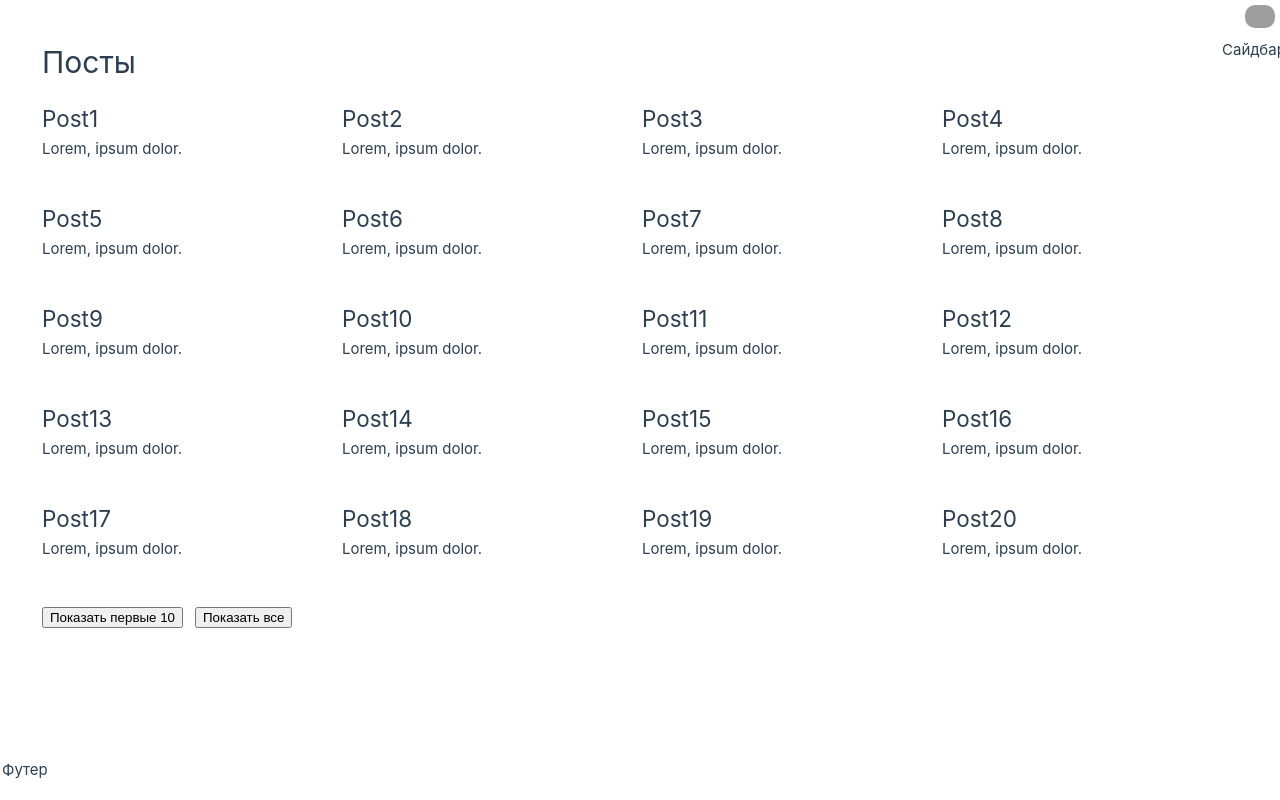
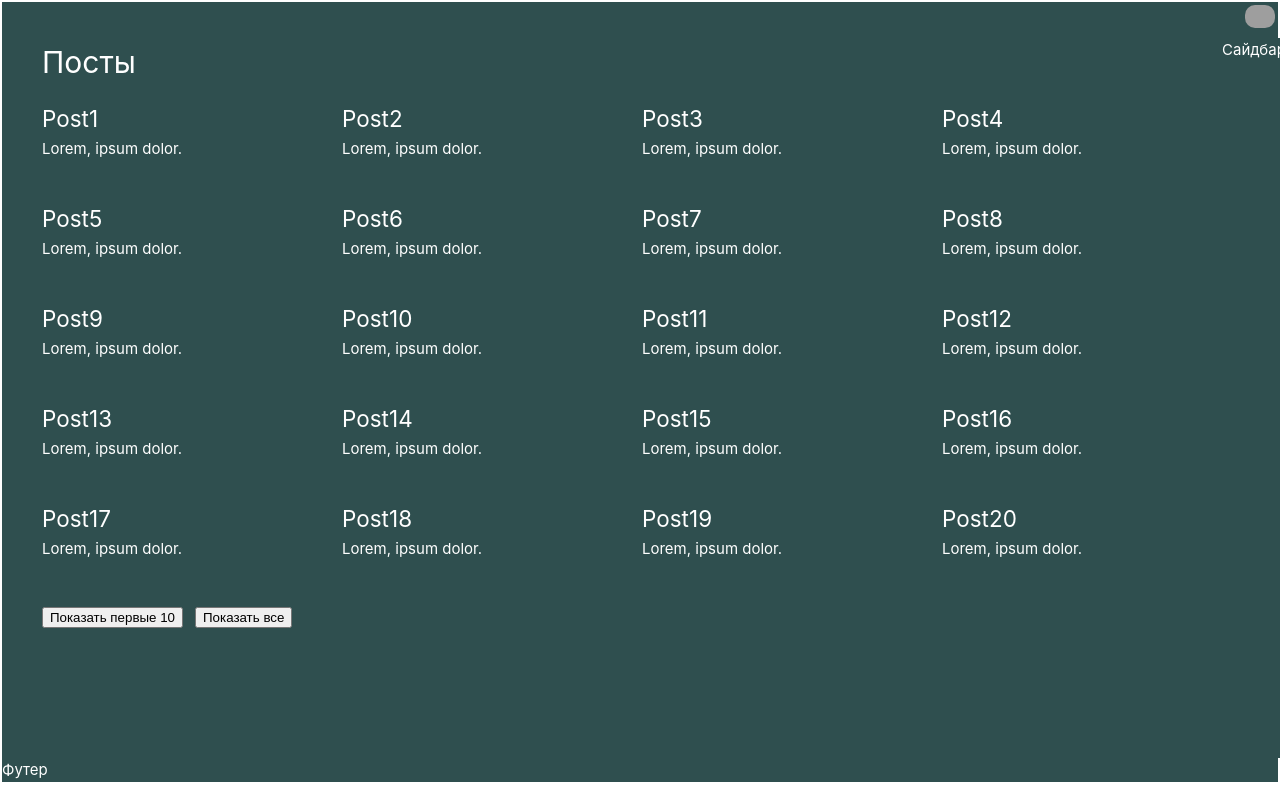
Before and after one commit to medvedevse/lad-vue-2024, a Vue app: page / in a window 1280 px wide. Built offline with nearby package versions, Linux system fonts and the light colour scheme; grey boxes are pictures that could not be loaded.

Commit message:
Fix emit for theme

```diff
--- a/src/components/HeaderComponent.vue
+++ b/src/components/HeaderComponent.vue
@@ -13,18 +13,21 @@ export default defineComponent({
 	name: 'HeaderComponent',
 	data() {
 		return {
-			theme: 'light',
+			theme: { kind: 'dark' },
 		};
 	},
 	emits: ['themeSwitcher'],
 	methods: {
 		changeTheme() {
-			this.theme === 'dark' ? (this.theme = 'light') : (this.theme = 'dark');
+			this.theme.kind === 'dark' ? (this.theme.kind = 'light') : (this.theme.kind = 'dark');
 		},
 	},
 	watch: {
-		theme(newVal, prevVal) {
-			this.$emit('themeSwitcher', newVal);
+		'theme.kind': {
+			handler(newVal, prevVal) {
+				this.$emit('themeSwitcher', newVal);
+			},
+			immediate: true,
 		},
 	},
 	props: {
```
